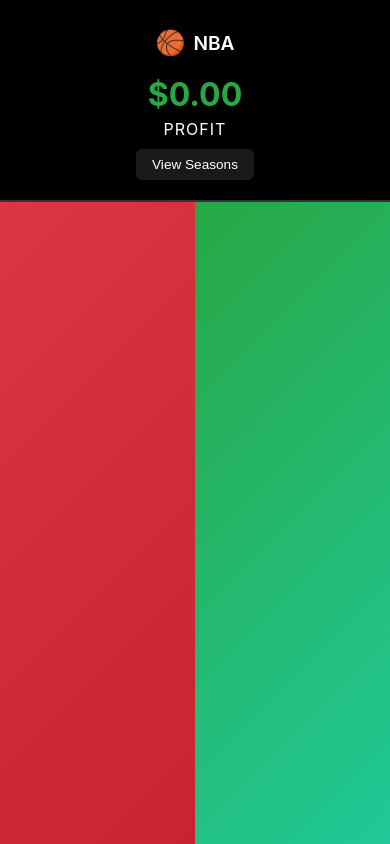
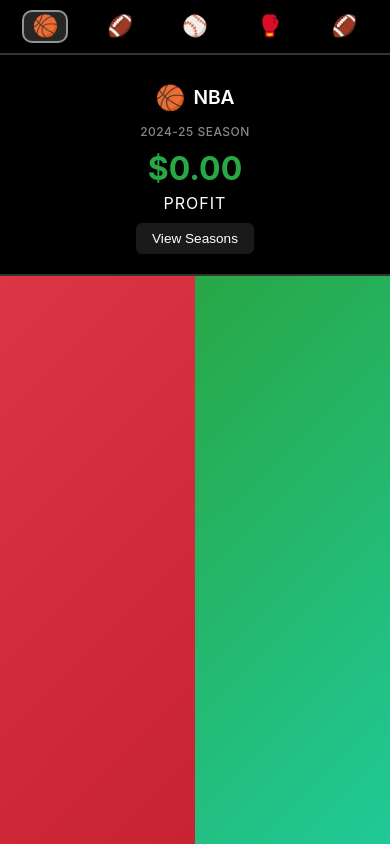
Before and after one commit to carsonpliske/sports-betting-tracker, a React (Create React App) app: page / in a window 390 px wide. Built offline with nearby package versions, Linux system fonts and the light colour scheme.

Commit message:
Replace hidden sport menu with always-visible icon bar
One tap now switches sports instead of opening a menu first, and the
main total switches from an all-time sum to the current season's
profit/loss so it reflects the season tracking added earlier.

```diff
--- a/src/App.css
+++ b/src/App.css
@@ -28,15 +28,8 @@
   display: flex;
   align-items: center;
   justify-content: center;
-  margin-bottom: 10px;
-  cursor: pointer;
+  margin-bottom: 4px;
   padding: 8px 16px;
-  border-radius: 8px;
-  transition: background 0.2s ease;
-}
-
-.sport-header:hover {
-  background: rgba(255, 255, 255, 0.1);
 }
 
 .logo-placeholder {
@@ -48,6 +41,15 @@
   color: #ffffff;
   font-size: 1.2rem;
   font-weight: 600;
+}
+
+.season-tag {
+  color: #888;
+  font-size: 0.75rem;
+  font-weight: 500;
+  text-transform: uppercase;
+  letter-spacing: 0.5px;
+  margin-bottom: 10px;
 }
 
 .total-display h1 {
@@ -270,50 +272,38 @@
   font-weight: 700;
 }
 
-/* Sports Menu */
-.sports-menu {
-  position: fixed;
-  top: 0;
-  left: 0;
-  right: 0;
-  background: #000000;
-  border-bottom: 2px solid #333;
+/* Sports Bar */
+.sports-bar {
   display: flex;
   justify-content: space-around;
   align-items: center;
-  padding: 20px;
-  z-index: 1000;
-  transform: translateY(-100%);
-  transition: transform 0.3s ease;
+  background: #000000;
+  border-bottom: 2px solid #333;
+  padding: 10px 8px;
 }
 
-.sports-menu.open {
-  transform: translateY(0);
+.sports-bar-icon {
+  background: transparent;
+  border: none;
+  font-size: 1.6rem;
+  line-height: 1;
+  padding: 8px 14px;
+  border-radius: 10px;
+  cursor: pointer;
+  transition: background 0.2s ease, transform 0.1s ease;
 }
 
-.sport-option {
-  display: flex;
-  flex-direction: column;
-  align-items: center;
-  cursor: pointer;
-  padding: 10px;
-  border-radius: 8px;
-  transition: background 0.2s ease;
-}
-
-.sport-option:hover {
+.sports-bar-icon:hover {
   background: rgba(255, 255, 255, 0.1);
 }
 
-.sport-emoji {
-  font-size: 2rem;
-  margin-bottom: 5px;
+.sports-bar-icon:active {
+  transform: scale(0.92);
 }
 
-.sport-text {
-  color: white;
-  font-weight: 600;
-  font-size: 0.9rem;
+.sports-bar-icon.selected {
+  background: rgba(255, 255, 255, 0.15);
+  box-shadow: inset 0 0 0 2px rgba(255, 255, 255, 0.5);
 }
 
 /* Calendar Styles */
@@ -848,12 +838,9 @@
     padding: 15px;
   }
 
-  .sport-emoji {
-    font-size: 1.5rem;
-  }
-
-  .sport-text {
-    font-size: 0.8rem;
+  .sports-bar-icon {
+    font-size: 1.3rem;
+    padding: 6px 10px;
   }
 
   .calendar-day {
--- a/src/App.js
+++ b/src/App.js
@@ -168,7 +168,6 @@
 
     return getMostUsedSport();
   });
-  const [isMenuOpen, setIsMenuOpen] = useState(false);
   const [isCalendarOpen, setIsCalendarOpen] = useState(false);
   const [currentCalendarDate, setCurrentCalendarDate] = useState(new Date());
   const [touchStartX, setTouchStartX] = useState(0);
@@ -184,7 +183,6 @@
 
   // Get transactions for current sport
   const currentTransactions = allTransactions[selectedSport] || [];
-  const total = currentTransactions.reduce((sum, transaction) => sum + transaction.amount, 0);
 
   const handleSideClick = (type) => {
     setActiveInput(type);
@@ -240,10 +238,6 @@
     { name: 'CFB', emoji: '🏈' }
   ];
 
-  const toggleSportsMenu = () => {
-    setIsMenuOpen(!isMenuOpen);
-  };
-
   const handleTouchStart = (e) => {
     setTouchStartX(e.touches[0].clientX);
     setTouchStartY(e.touches[0].clientY);
@@ -276,7 +270,6 @@
 
   const handleSportSelect = (sport) => {
     setSelectedSport(sport);
-    setIsMenuOpen(false);
   };
 
   // Calendar functions
@@ -478,23 +471,27 @@
     return Object.values(totalsByLabel).sort((a, b) => b.startYear - a.startYear);
   };
 
+  // Main display shows the current season's profit/loss, not the all-time total
+  const currentSeasonInfo = getSeasonInfo(selectedSport, new Date());
+  const total = currentTransactions
+    .filter((transaction) => getSeasonInfo(selectedSport, new Date(transaction.date)).label === currentSeasonInfo.label)
+    .reduce((sum, transaction) => sum + transaction.amount, 0);
+
   const selectedSportData = sports.find(s => s.name === selectedSport);
 
   return (
     <div className="App" onTouchStart={handleTouchStart} onTouchEnd={handleTouchEnd}>
-      {/* Sports Menu */}
-      <div
-        className={`sports-menu ${isMenuOpen ? 'open' : ''}`}
-      >
+      {/* Sports Bar - always-visible sport selector */}
+      <div className="sports-bar">
         {sports.map((sport) => (
-          <div
+          <button
             key={sport.name}
-            className="sport-option"
+            type="button"
+            className={`sports-bar-icon ${selectedSport === sport.name ? 'selected' : ''}`}
             onClick={() => handleSportSelect(sport.name)}
           >
-            <span className="sport-emoji">{sport.emoji}</span>
-            <span className="sport-text">{sport.name}</span>
-          </div>
+            {sport.emoji}
+          </button>
         ))}
       </div>
 
@@ -661,10 +658,11 @@
       </div>
 
       <div className="total-display">
-        <div className="sport-header" onClick={toggleSportsMenu}>
+        <div className="sport-header">
           <div className="logo-placeholder">{selectedSportData?.emoji}</div>
           <span className="sport-name">{selectedSport}</span>
         </div>
+        <div className="season-tag">{currentSeasonInfo.label} Season</div>
         <h1 className={total >= 0 ? 'positive' : 'negative'}>
           ${total.toFixed(2)}
         </h1>
```
